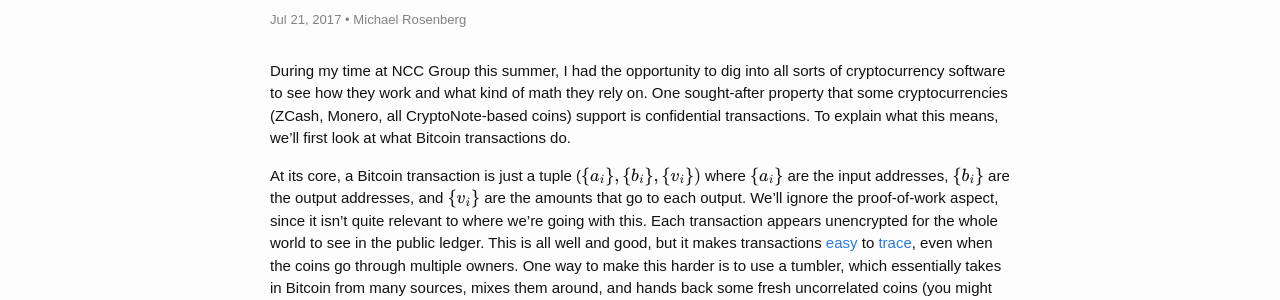
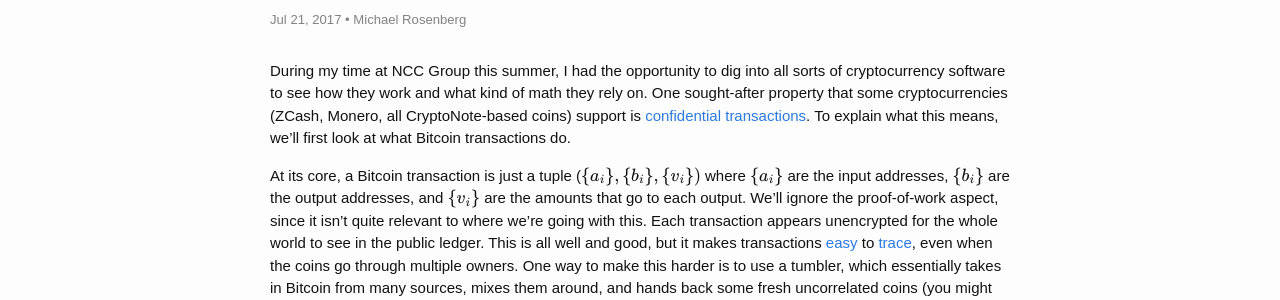
Before and after one commit to CryptoServices/cryptoservices.github.io, a Jekyll site: the page built from _posts/2017-07-21-Sigs.md, in a window 1280 px wide and 900 px high. Shown: the part 183-483 px from the top of the window. Built offline with Jekyll 4.4.1, drawn with Linux system fonts in a browser that asks for light colours; formulas are drawn with MathJax 3; part of the change alters nothing that is shown.

```diff
--- a/_posts/2017-07-21-Sigs.md
+++ b/_posts/2017-07-21-Sigs.md
@@ -14,8 +14,8 @@ background in cryptography and algebra."
 During my time at NCC Group this summer, I had the opportunity to dig into all sorts of
 cryptocurrency software to see how they work and what kind of math they rely on. One sought-after
 property that some cryptocurrencies (ZCash, Monero, all CryptoNote-based coins) support is
-confidential transactions. To explain what this means, we'll first look at what Bitcoin transactions
-do.
+[confidential transactions](https://elementsproject.org/elements/confidential-transactions/).
+To explain what this means, we'll first look at what Bitcoin transactions do.
 
 At its core, a Bitcoin transaction is just a tuple (\\(\\{a_i\\}, \\{b_i\\}, \\{v_i\\})\\) where
 \\(\\{a_i\\}\\) are the input addresses, \\(\\{b_i\\}\\) are the output addresses, and
```
